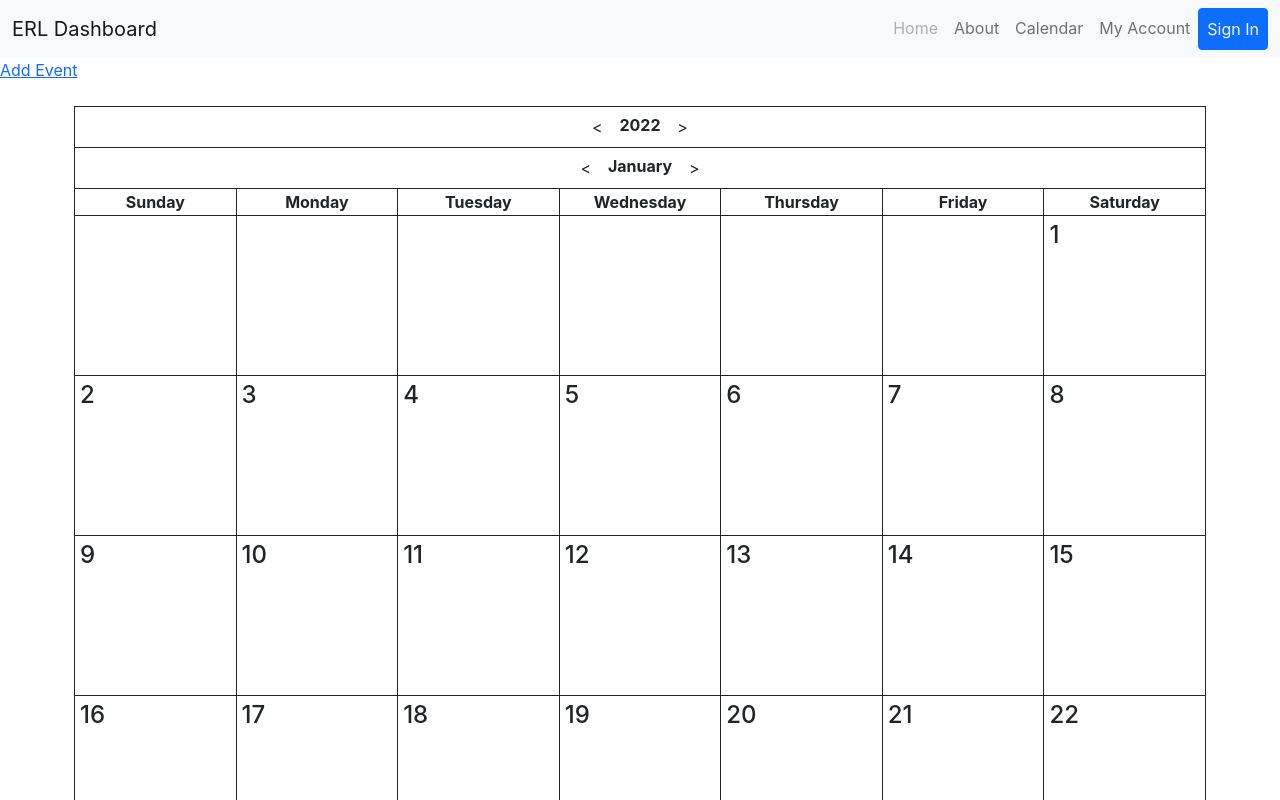
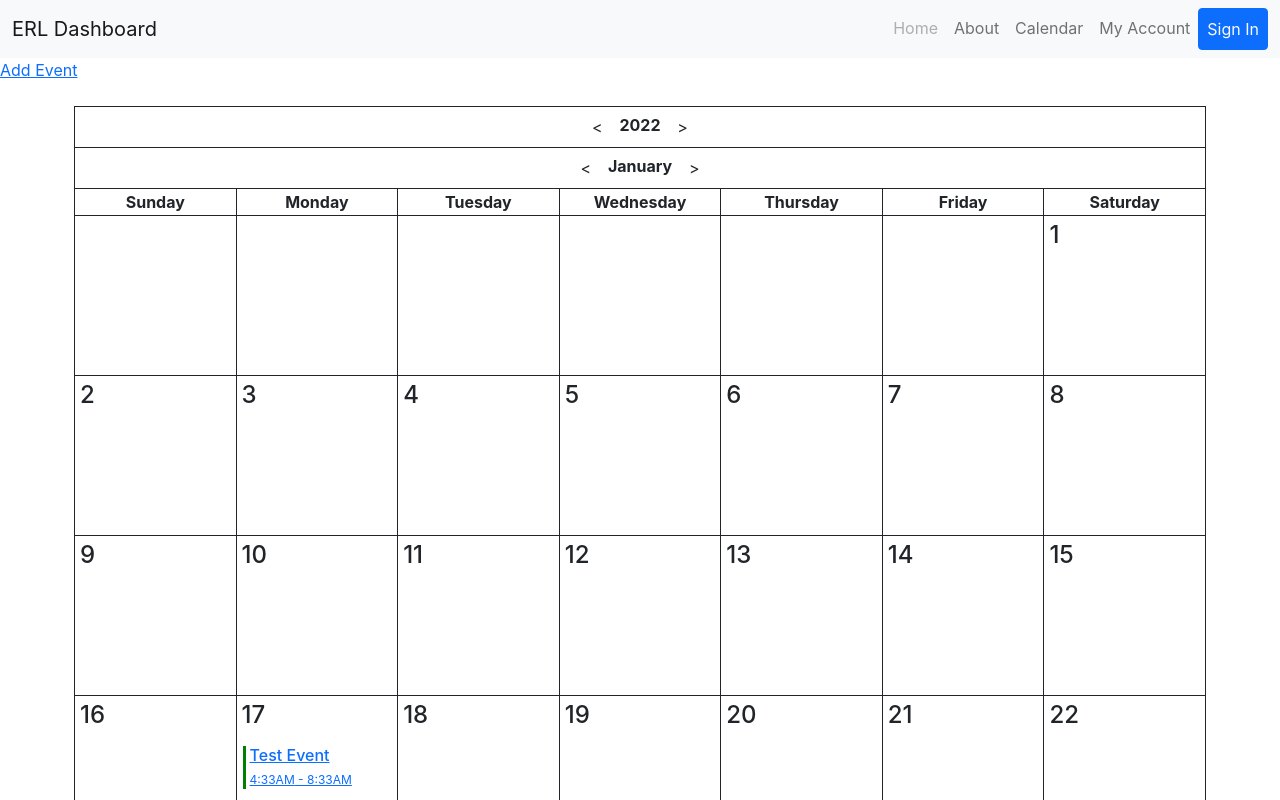
Before and after one commit to matthew-talamantes/erl-dashboard, a React (Create React App) app: page / in a window 1280 px wide. Shown: the top 800 px of the page. Built offline with nearby package versions, Linux system fonts and the light colour scheme; data requests are answered from the project's data file.

Commit message:
Add Add event functionality

```diff
--- a/db.json
+++ b/db.json
@@ -32,6 +32,39 @@
       "startTime": "16:30",
       "endTime": "17:30",
       "notes": "At Ford\"s Fish Shack!"
+    },
+    {
+      "title": "Test Event",
+      "type": "event",
+      "year": "2022",
+      "month": "0",
+      "day": "17",
+      "startTime": "10:33",
+      "endTime": "11:33",
+      "notes": "This is a test event",
+      "id": 4
+    },
+    {
+      "title": "Test Event 2",
+      "type": "event",
+      "year": "2022",
+      "month": "0",
+      "day": "19",
+      "startTime": "13:00",
+      "endTime": "14:00",
+      "notes": "dafsdfasd",
+      "id": 5
+    },
+    {
+      "title": "Test Eventbbb",
+      "type": "event",
+      "year": "2022",
+      "month": "0",
+      "day": "21",
+      "startTime": "14:54",
+      "endTime": "16:54",
+      "notes": "gfghdghdfgh",
+      "id": 6
     }
   ]
 }
--- a/src/App.js
+++ b/src/App.js
@@ -39,7 +39,7 @@
     <Router>
       <Header />
       <Routes>
-        <Route path='/addEvent' element={<AddEvent />} />
+        <Route path='/addEvent' element={<AddEvent onAdd={addEvent} />} />
         <Route path='/' element={
           <>
             <Link to='/addEvent'>Add Event</Link>
--- a/src/components/AddEvent.js
+++ b/src/components/AddEvent.js
@@ -1,4 +1,6 @@
 import React from 'react';
+
+import { Redirect } from 'react-router-dom';
 
 import Form from 'react-bootstrap/Form';
 import Button from 'react-bootstrap/Button';
@@ -6,48 +8,94 @@
 import Row from 'react-bootstrap/Row';
 import Col from 'react-bootstrap/Col';
 
-const AddEvent = () => {
+const AddEvent = ({ onAdd }) => {
 
     const [name, setName] = React.useState('');
     const [date, setDate] = React.useState('');
     const [startTime, setStartTime] = React.useState('');
     const [endTime, setEndTime] = React.useState('');
     const [notes, setNotes] = React.useState('');
+    const [redirect, setRedirect] = React.useState(false);
+
+
+    const updateRedirect = () => {
+        setRedirect(true);
+    };
 
     const onSubmit = (e) => {
         e.preventDefault();
+
+        if (!name) {
+            alert('Please add a name for the event!');
+            return;
+        } else if (!date) {
+            alert('Please add a date for the event!');
+            return;
+        } else if (!startTime) {
+            alert('Please add a start time for the event!');
+            return;
+        } else if (!endTime) {
+            alert('Please add an end time for the event!')
+            return;
+        }
+
+        const year = date.slice(0, 4);
+        const month = (parseInt(date.slice(5, 7).replace(/^0+/, '')) - 1).toString();
+        const day = date.slice(8).replace(/^0+/, '');
+
+
+
+        onAdd({
+            title: name,
+            type: 'event',
+            year: year,
+            month: month,
+            day: day,
+            startTime: startTime,
+            endTime: endTime,
+            notes: notes
+        });
+
+        setName('');
+        setDate('');
+        setStartTime('');
+        setEndTime('');
+        setNotes('');
+
+        return '<Redirect to="/" />';
     };
+
 
     return (
         <Container>
-            <Form>
+            <Form onSubmit={onSubmit}>
                 <Form.Group className='mb-3' controlId='formAddEvent'>
                     <Row className='justify-content-md-center'>
                         <Col sm md='4'>
                             <Form.Label>Event Name</Form.Label>
-                            <Form.Control type='text' />
+                            <Form.Control type='text' value={name} onChange={(e) => setName(e.target.value)} />
                         </Col>
                     </Row>
                     <Row className='justify-content-md-center'>
                         <Col sm md='4'>
                             <Form.Label>Event Date</Form.Label>
-                            <Form.Control type='date' />
+                            <Form.Control type='date' value={date} onChange={(e) => setDate(e.target.value)} />
                         </Col>
                     </Row>
                     <Row className='justify-content-md-center'>
                         <Col sm md='2'>
                             <Form.Label>Event Start Time</Form.Label>
-                            <Form.Control type='time' />
+                            <Form.Control type='time'  value={startTime} onChange={(e) => setStartTime(e.target.value)}/>
                         </Col>
                         <Col sm md='2'>
                             <Form.Label>Event End Time</Form.Label>
-                            <Form.Control type='time' />
+                            <Form.Control type='time' value={endTime} onChange={(e) => setEndTime(e.target.value)} />
                         </Col>
                     </Row>
                     <Row className='justify-content-md-center'>
                         <Col sm md='4'>
                             <Form.Label>Event Notes</Form.Label>
-                            <Form.Control type='textarea' rows={3}/>
+                            <Form.Control type='textarea' rows={3} value={notes} onChange={(e) => setNotes(e.target.value)} />
                         </Col>
                     </Row>
                 </Form.Group>
```
